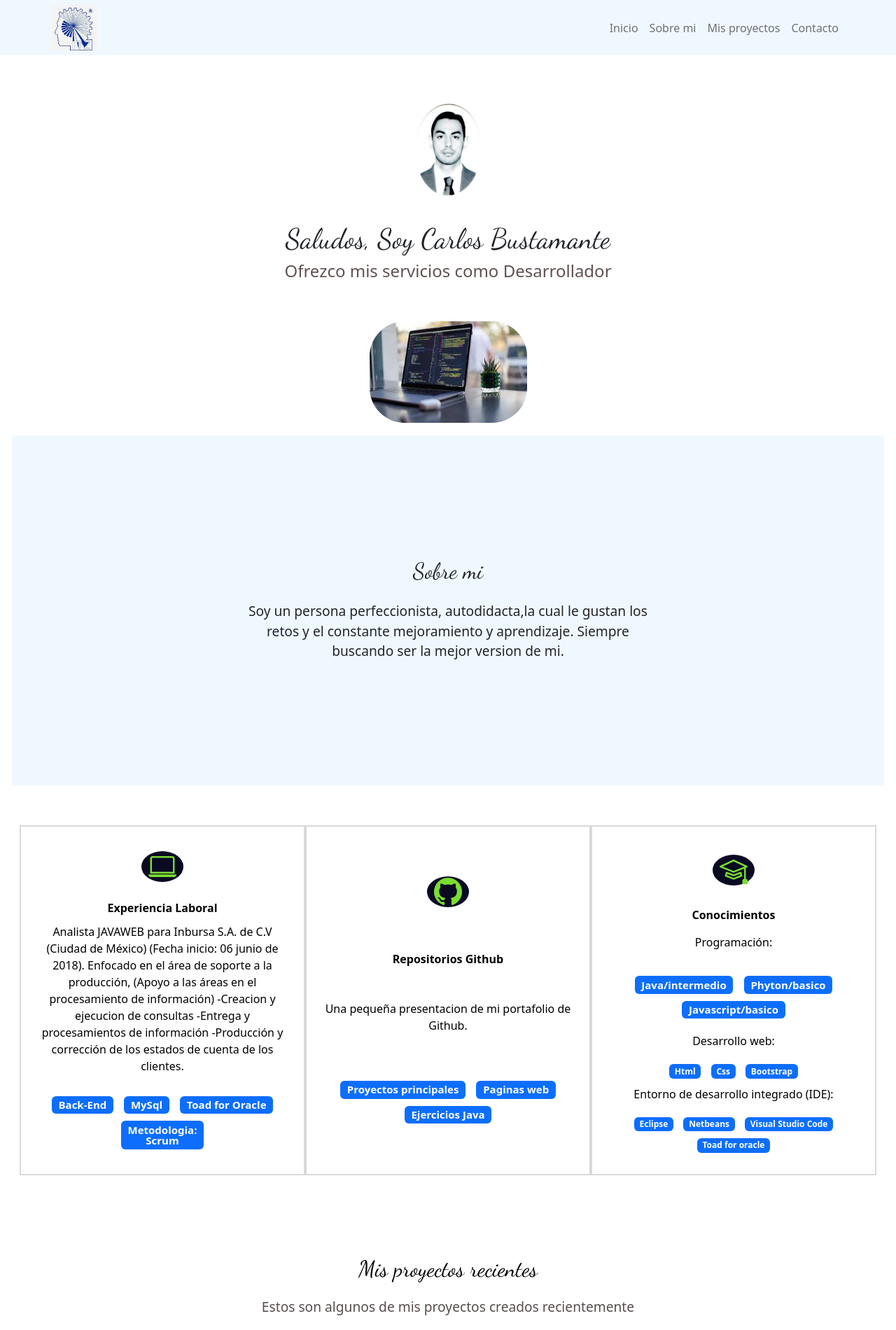
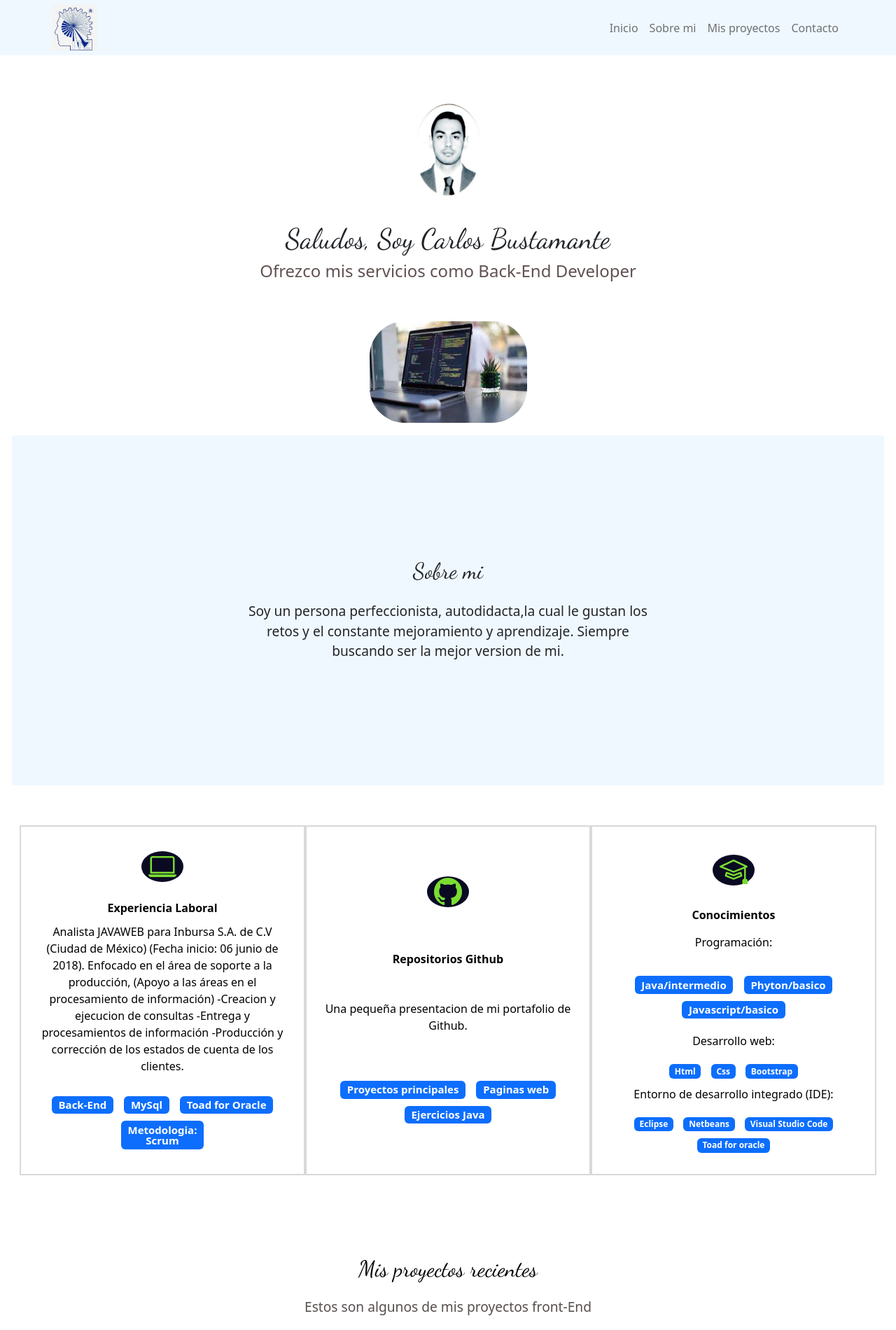
Before and after one commit to charly12543/Cv-Portafolio, a plain HTML site: page index.html in a window 1280 px wide. Shown: the top 1900 px of the page at 70% size. Drawn offline with nearby package versions, Linux system fonts and the light colour scheme.

Commit message:
Actualizacion de CV

```diff
--- a/index.html
+++ b/index.html
@@ -57,7 +57,7 @@
         <div class="hero-principal d-flex flex-column justify-content-center align-items-center">
           <img class="hero-foto-perfil" src="imagenes/foto.jpg" alt="foto-perfil">
           <h1>Saludos, Soy Carlos Bustamante</h1>
-          <h2>Ofrezco mis servicios como Desarrollador</h2>
+          <h2>Ofrezco mis servicios como Back-End Developer</h2>
         </div>
         <div class="hero-inferior d-flex flex-column justify-content-center align-items-center">
             <img class="hero-inferior-imagen img-fluid" src="imagenes/laptop.jpg" alt="">
@@ -144,7 +144,7 @@
     <!--Proyectos-->
     <section class="proyectos-recientes seccion-clara d-flex flex-column" id="proyectos">
             <h2 class="seccion-titulo texo-negro">Mis proyectos recientes</h2>
-            <h3 class="seccion-descripcion">Estos son algunos de mis proyectos creados recientemente</h3>
+            <h3 class="seccion-descripcion">Estos son algunos de mis proyectos front-End</h3>
               <!--galeria-->
             <div class="container text-center proyectos-contenedor">
                 <div class="row">
```
